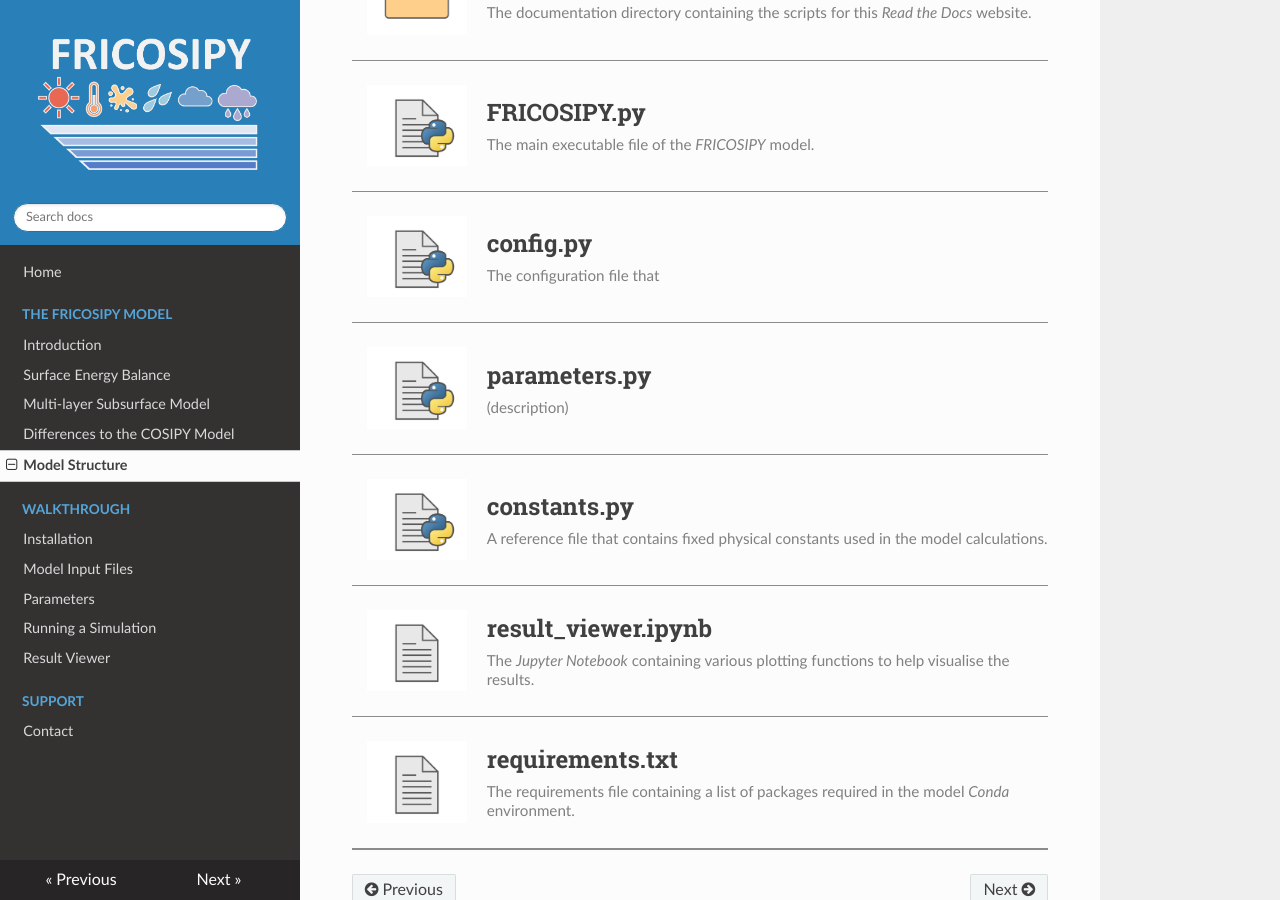
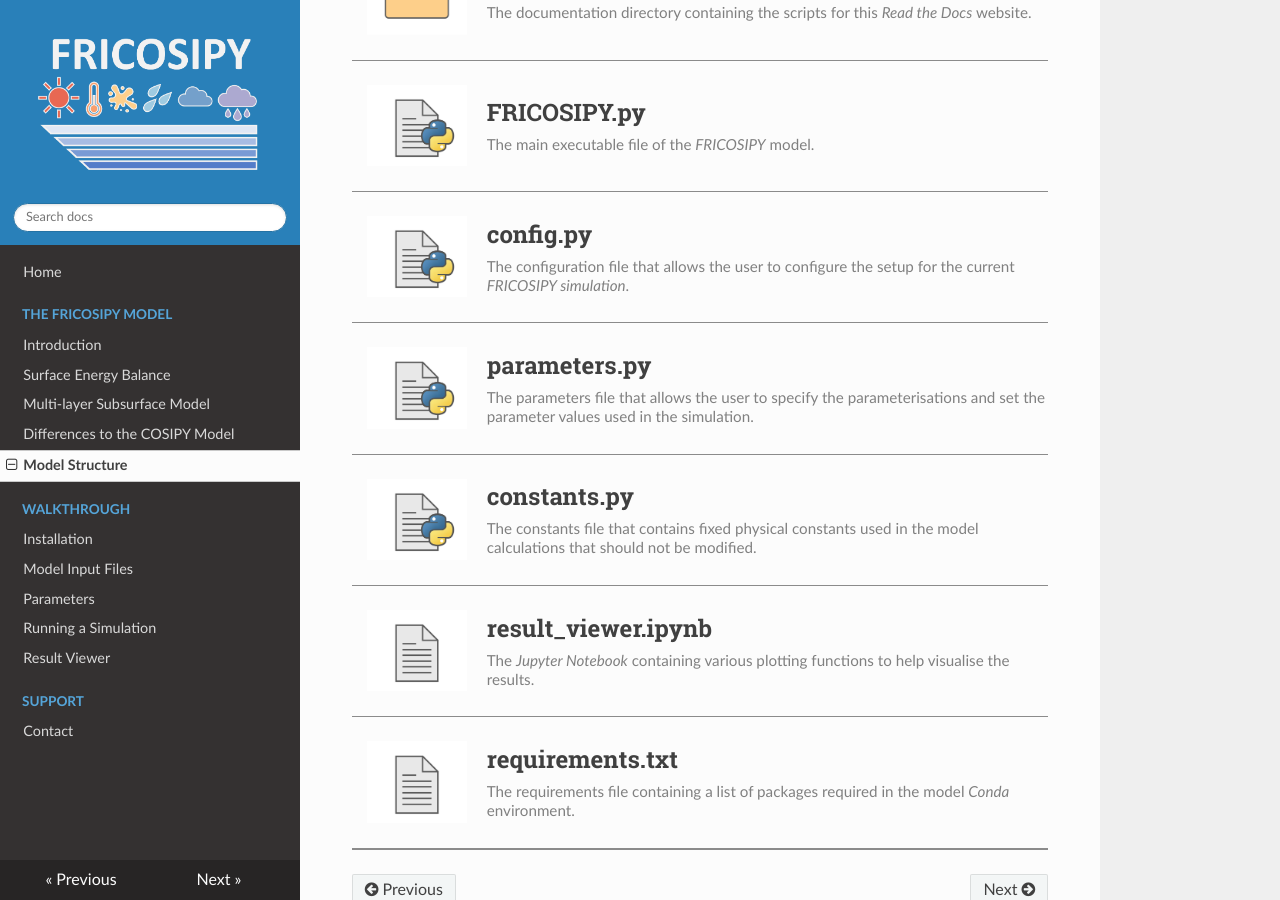
Before and after one commit to MarcusGastaldello/FRICOSIPY, an MkDocs documentation site: the page built from docs/model_structure.md, in a window 1280 px wide and 900 px high, scrolled down 542 px. Built offline with MkDocs 1.6.1, drawn with Linux system fonts in a browser that asks for light colours.

Commit message:
Update model_structure.md

```diff
--- a/docs/model_structure.md
+++ b/docs/model_structure.md
@@ -75,15 +75,15 @@
 
 <hr style="height:1px; background-color:#8b8b8b; border:none;" />
 
-<div style="display: table; width: 100%; margin-bottom: 25px; padding-left: 15px;"><div style="display: table-cell; vertical-align: middle; width: 115px;"><img src="https://github.com/MarcusGastaldello/FRICOSIPY/raw/main/docs/icons/Python.png" width="100" style="display: block;"></div><div style="display: table-cell; vertical-align: middle; padding-left: 5px;"><h2 style="margin: 0; padding: 0;">config.py</h2><div style="margin-top: 8px;"><span style="color: gray; font-size: 0.95em;">The configuration file that </span></div></div></div>
+<div style="display: table; width: 100%; margin-bottom: 25px; padding-left: 15px;"><div style="display: table-cell; vertical-align: middle; width: 115px;"><img src="https://github.com/MarcusGastaldello/FRICOSIPY/raw/main/docs/icons/Python.png" width="100" style="display: block;"></div><div style="display: table-cell; vertical-align: middle; padding-left: 5px;"><h2 style="margin: 0; padding: 0;">config.py</h2><div style="margin-top: 8px;"><span style="color: gray; font-size: 0.95em;">The configuration file that allows the user to configure the setup for the current <i>FRICOSIPY simulation</i>. </span></div></div></div>
 
 <hr style="height:1px; background-color:#8b8b8b; border:none;" />
 
-<div style="display: table; width: 100%; margin-bottom: 25px; padding-left: 15px;"><div style="display: table-cell; vertical-align: middle; width: 115px;"><img src="https://github.com/MarcusGastaldello/FRICOSIPY/raw/main/docs/icons/Python.png" width="100" style="display: block;"></div><div style="display: table-cell; vertical-align: middle; padding-left: 5px;"><h2 style="margin: 0; padding: 0;">parameters.py</h2><div style="margin-top: 8px;"><span style="color: gray; font-size: 0.95em;">(description)</span></div></div></div>
+<div style="display: table; width: 100%; margin-bottom: 25px; padding-left: 15px;"><div style="display: table-cell; vertical-align: middle; width: 115px;"><img src="https://github.com/MarcusGastaldello/FRICOSIPY/raw/main/docs/icons/Python.png" width="100" style="display: block;"></div><div style="display: table-cell; vertical-align: middle; padding-left: 5px;"><h2 style="margin: 0; padding: 0;">parameters.py</h2><div style="margin-top: 8px;"><span style="color: gray; font-size: 0.95em;"> The parameters file that allows the user to specify the parameterisations and set the parameter values used in the simulation. </span></div></div></div>
 
 <hr style="height:1px; background-color:#8b8b8b; border:none;" />
 
-<div style="display: table; width: 100%; margin-bottom: 25px; padding-left: 15px;"><div style="display: table-cell; vertical-align: middle; width: 115px;"><img src="https://github.com/MarcusGastaldello/FRICOSIPY/raw/main/docs/icons/Python.png" width="100" style="display: block;"></div><div style="display: table-cell; vertical-align: middle; padding-left: 5px;"><h2 style="margin: 0; padding: 0;">constants.py</h2><div style="margin-top: 8px;"><span style="color: gray; font-size: 0.95em;">A reference file that contains fixed physical constants used in the model calculations.</span></div></div></div>
+<div style="display: table; width: 100%; margin-bottom: 25px; padding-left: 15px;"><div style="display: table-cell; vertical-align: middle; width: 115px;"><img src="https://github.com/MarcusGastaldello/FRICOSIPY/raw/main/docs/icons/Python.png" width="100" style="display: block;"></div><div style="display: table-cell; vertical-align: middle; padding-left: 5px;"><h2 style="margin: 0; padding: 0;">constants.py</h2><div style="margin-top: 8px;"><span style="color: gray; font-size: 0.95em;">The constants file that contains fixed physical constants used in the model calculations that should not be modified.</span></div></div></div>
 
 <hr style="height:1px; background-color:#8b8b8b; border:none;" />
 
```
